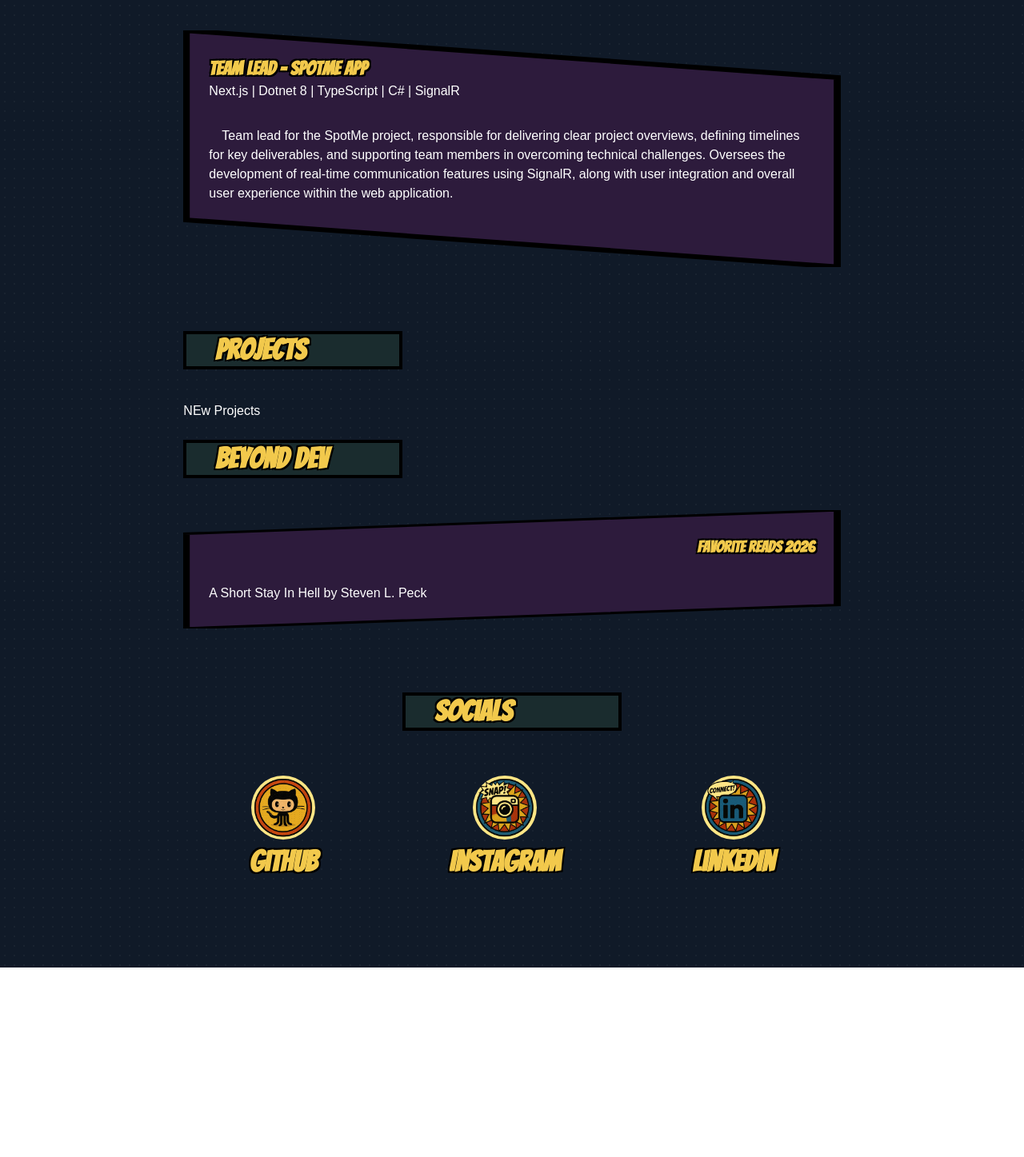
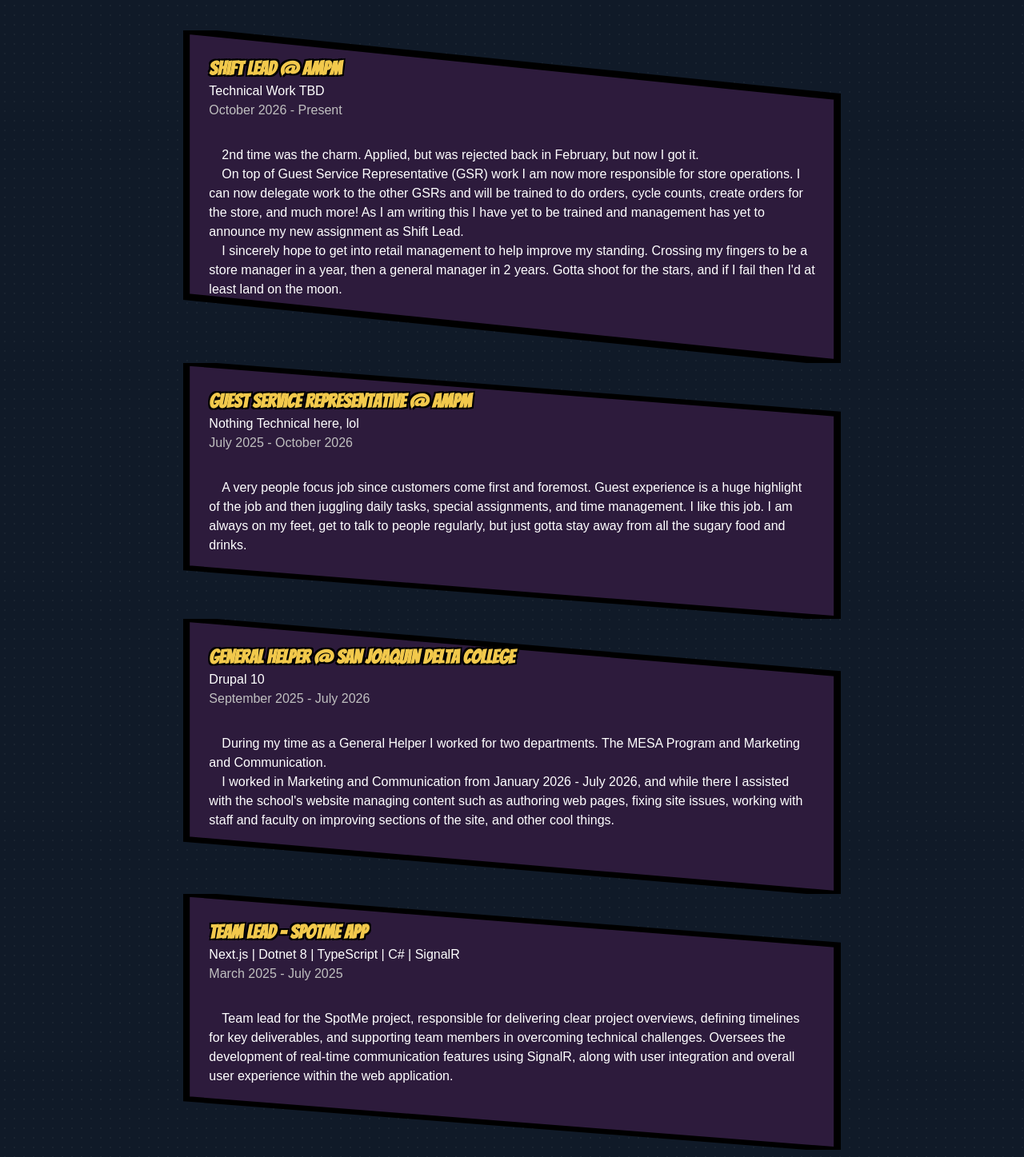
Before and after one commit to santimm44/web-portfolio, a Next.js app: page /AboutMe in a window 1280 px wide. Shown: the part 1763-3210 px from the top of the page at 80% size. Before the commit the page ends 2973 px from the top, so only its background shows below. Built offline with nearby package versions, Linux system fonts and the light colour scheme; a web font is replaced by a local one.

Commit message:
Mainly worked on adding work experience. Also created a content folder in hopes of having a blog section. At some point I will create a DB to hold the content of the blog.

```diff
--- a/src/app/(pages)/AboutMe/page.tsx
+++ b/src/app/(pages)/AboutMe/page.tsx
@@ -101,9 +101,77 @@ const page = () => {
                             <div className="panel-content">
                                 <div className='mb-8 max-md:mt-16'>
                                     <h2 className='font-bangers comic-text text-2xl '>
+                                        Shift Lead @ AMPM
+                                    </h2>
+                                    <h3 className='max-lg:text-sm'>Technical Work TBD</h3>
+                                    <h4 className='text-[#C0C0C0] max-lg:text-sm '> October 2026 - Present</h4>
+                                </div>
+                                <div className='pb-12'>
+                                    <p className='indent-4 max-lg:text-sm'>
+2nd time was the charm. Applied, but was rejected back in February, but now I got it.                                     </p>
+<p className='indent-4 max-lg:text-sm'>
+On top of Guest Service Representative (GSR) work I am now more responsible for store operations. I can now delegate work to the other GSRs and will be trained to do orders, cycle counts, create orders for the store, and much more! As I am writing this I have yet to be trained and management has yet to announce my new assignment as Shift Lead.                                     </p>
+<p className='indent-4 max-lg:text-sm'>
+I sincerely hope to get into retail management to help improve my standing. Crossing my fingers to be a store manager in a year, then a general manager in 2 years. Gotta shoot for the stars, and if I fail then I'd at least land on the moon.</p>
+                                </div>
+                            </div>
+                        </section>
+
+                        <section className="comic-panel  max-md:h-[72vh]">
+                            <svg viewBox="0 0 100 100" preserveAspectRatio="none" className="comic-border">
+                                <polygon points="0,0 100,20 100,100 0,80" fill="#2d1b3c" stroke="#000" strokeWidth="2" />
+                            </svg>
+                            <div className="panel-content">
+                                <div className='mb-8 max-md:mt-16'>
+                                    <h2 className='font-bangers comic-text text-2xl '>
+                                        Guest Service Representative @ AMPM
+                                    </h2>
+                                    <h3 className='max-lg:text-sm'>Nothing Technical here, lol</h3>
+                                    <h4 className='text-[#C0C0C0] max-lg:text-sm '>July 2025 - October 2026</h4>
+                                </div>
+                                <div className='pb-12'>
+                                    <p className='indent-4 max-lg:text-sm'>
+                                        A very people focus job since customers come first and foremost. Guest experience is a huge highlight of the job and then juggling daily tasks, special assignments, and time management. I like this job. I am always on my feet, get to talk to people regularly, but just gotta stay away from all the sugary food and drinks.
+                                    </p>
+                                </div>
+                            </div>
+                        </section>
+
+                                                 <section className="comic-panel  max-md:h-[72vh]">
+                            <svg viewBox="0 0 100 100" preserveAspectRatio="none" className="comic-border">
+                                <polygon points="0,0 100,20 100,100 0,80" fill="#2d1b3c" stroke="#000" strokeWidth="2" />
+                            </svg>
+                            <div className="panel-content">
+                                <div className='mb-8 max-md:mt-16'>
+                                    <h2 className='font-bangers comic-text text-2xl '>
+                                        General Helper @ San Joaquin Delta College
+                                    </h2>
+                                    <h3 className='max-lg:text-sm'>Drupal 10</h3>
+                                    <h4 className='text-[#C0C0C0] max-lg:text-sm '>September 2025 - July 2026</h4>
+                                </div>
+                                <div className='pb-12'>
+                                    <p className='indent-4 max-lg:text-sm'>
+                                         During my time as a General Helper I worked for two departments. The MESA Program and Marketing and Communication.
+                                    </p>
+
+                                    <p className='indent-4 max-lg:text-sm'>
+                                                                                 I worked in Marketing and Communication from January 2026 - July 2026, and while there I assisted with the school's website managing content such as authoring web pages, fixing site issues, working with staff and faculty on improving sections of the site, and other cool things.
+                                    </p>
+                                </div>
+                            </div>
+                        </section>
+
+                        <section className="comic-panel  max-md:h-[72vh]">
+                            <svg viewBox="0 0 100 100" preserveAspectRatio="none" className="comic-border">
+                                <polygon points="0,0 100,20 100,100 0,80" fill="#2d1b3c" stroke="#000" strokeWidth="2" />
+                            </svg>
+                            <div className="panel-content">
+                                <div className='mb-8 max-md:mt-16'>
+                                    <h2 className='font-bangers comic-text text-2xl '>
                                         Team Lead - SpotMe App
                                     </h2>
                                     <h3 className='max-lg:text-sm'>Next.js | Dotnet 8 | TypeScript | C# | SignalR</h3>
+                                    <h4 className='text-[#C0C0C0] max-lg:text-sm '>March 2025 - July 2025</h4>
                                 </div>
                                 <div className='pb-12'>
                                     <p className='indent-4 max-lg:text-sm'>
```
